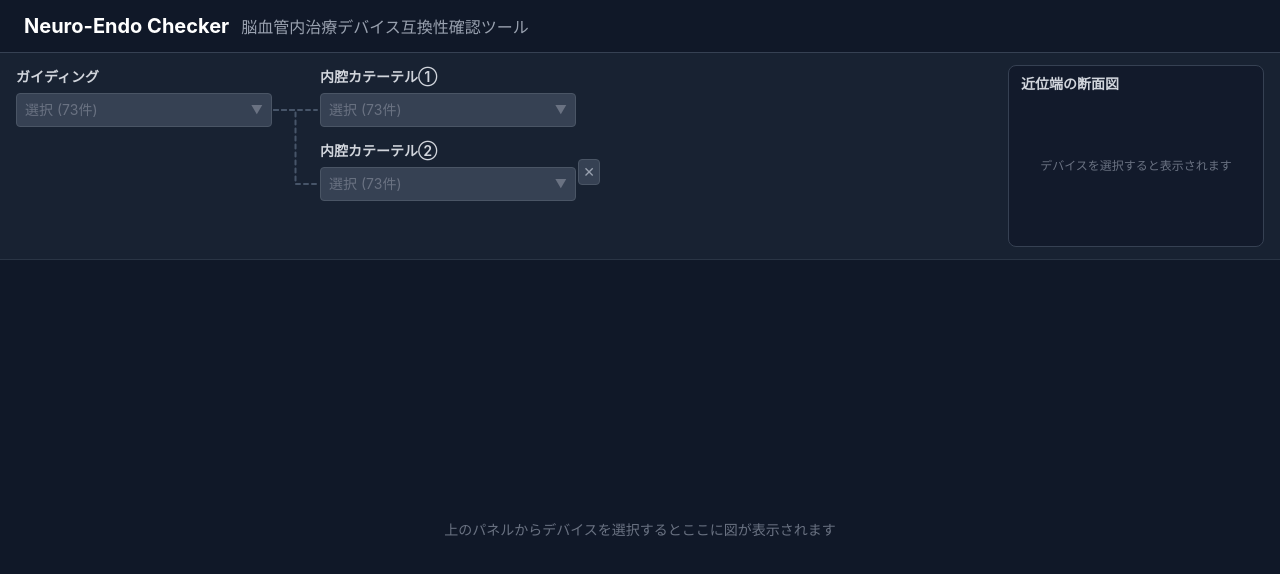
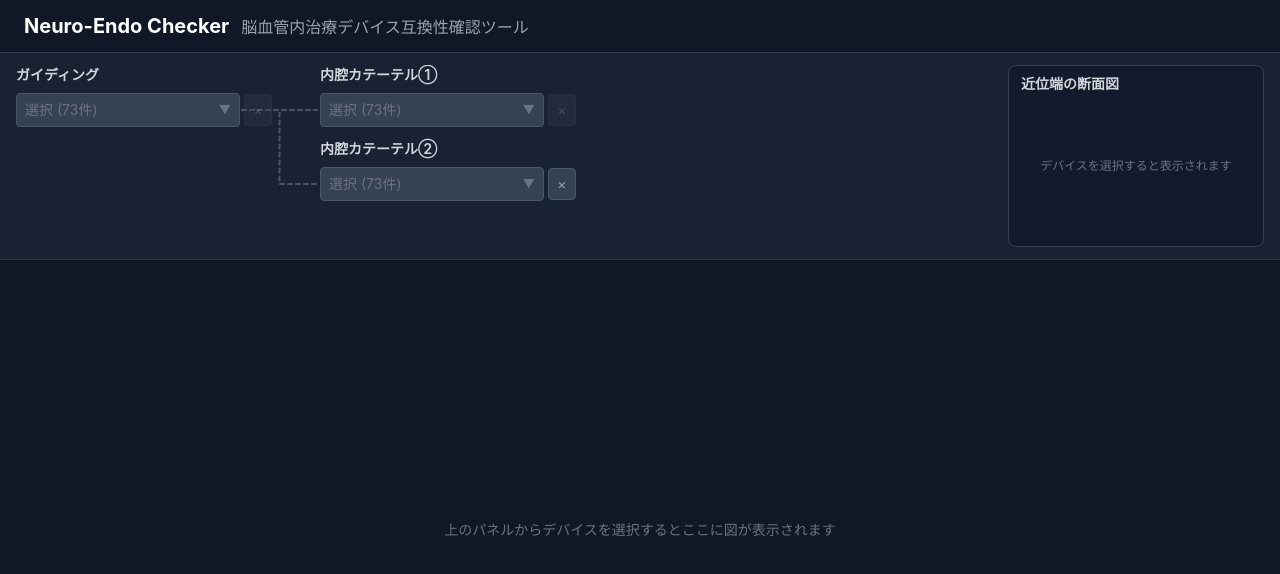
Before and after one commit to venturahighway83/neuro-endo-checker-ver2, a Next.js app in the folder apps/web/: page / in a window 1280 px wide. Both pictures are taken after a click on the button "＋ 内腔2本目追加". Shown: the top 574 px of the page. Built offline with nearby package versions, Linux system fonts and the light colour scheme.

Commit message:
Unify catheter remove controls and cascade descendant removal

```diff
--- a/apps/web/components/CheckerApp.tsx
+++ b/apps/web/components/CheckerApp.tsx
@@ -87,22 +87,14 @@ function MicroColumn({
         onSelect={setMicro1}
       />
       {showMicro2 ? (
-        <div className="flex items-start gap-1">
-          <div className="flex-1">
         <DevicePanel
           nodeId={`${parentId}-m2`} parentId={parentId}
           title={`マイクロ（${outerLabel}内）②`}
           devices={microDevices}
           selected={micro2}
           onSelect={setMicro2}
+          onRemove={removeMicro2}
         />
-          </div>
-          <button
-            onClick={removeMicro2}
-            className="mt-5 text-sm bg-gray-700 border border-gray-600 rounded px-1 py-0.5 text-gray-400 hover:text-red-400 hover:border-red-600 shrink-0"
-            title="2本目を削除"
-          >✕</button>
-        </div>
       ) : (
         <button
           onClick={() => setShowMicro2(true)}
@@ -190,9 +182,17 @@ export function CheckerApp({ guidingDevices, intermediateDevices, microDevices }
   );
 
   // ── Handlers ───────────────────────────────────────────────────────────────
+  function handleSelectGuiding(device: Device | null) {
+    setGuiding(device);
+    if (device === null) {
+      handleSelectInner1(null);
+      handleRemoveInner2();
+    }
+  }
+
   function handleSelectInner1(device: Device | null) {
     setInner1(device);
-    if (inner1?.id !== device?.id) {
+    if (device === null || inner1?.id !== device.id) {
       setMicro_i1_1(null);
       setMicro_i1_2(null);
       setShowMicro2_i1(false);
@@ -201,7 +201,7 @@ export function CheckerApp({ guidingDevices, intermediateDevices, microDevices }
 
   function handleSelectInner2(device: Device | null) {
     setInner2(device);
-    if (inner2?.id !== device?.id) {
+    if (device === null || inner2?.id !== device.id) {
       setMicro_i2_1(null);
       setMicro_i2_2(null);
       setShowMicro2_i2(false);
@@ -239,7 +239,7 @@ export function CheckerApp({ guidingDevices, intermediateDevices, microDevices }
                 title="ガイディング"
                 devices={guidingDevices}
                 selected={guiding}
-                onSelect={setGuiding}
+                onSelect={handleSelectGuiding}
               />
             </div>
             <div className="w-64 shrink-0">
@@ -269,21 +269,15 @@ export function CheckerApp({ guidingDevices, intermediateDevices, microDevices }
             <div className="flex gap-12 items-start">
               {/* spacer to align inner② under inner① */}
               <div className="w-64 shrink-0" aria-hidden />
-              <div className="relative w-64 shrink-0">
-                <div className="w-64">
+              <div className="w-64 shrink-0">
                 <DevicePanel
                   nodeId="inner2" parentId="guiding"
                   title="内腔カテーテル②"
                   devices={innerDevices}
                   selected={inner2}
                   onSelect={handleSelectInner2}
+                  onRemove={handleRemoveInner2}
                 />
-                </div>
-                <button
-                  onClick={handleRemoveInner2}
-                  className="absolute -right-6 top-5 text-sm bg-gray-700 border border-gray-600 rounded px-1 py-0.5 text-gray-400 hover:text-red-400 hover:border-red-600 shrink-0"
-                  title="2本目を削除"
-                >✕</button>
               </div>
               {inner2IsIntermediate && (
                 <div className="w-64 shrink-0">
--- a/apps/web/components/DevicePanel.tsx
+++ b/apps/web/components/DevicePanel.tsx
@@ -10,6 +10,8 @@ interface Props {
   devices: Device[];
   selected: Device | null;
   onSelect: (device: Device | null) => void;
+  /** Optional rows can be removed even before a device has been selected. */
+  onRemove?: () => void;
   nodeId?: string;
   parentId?: string;
 }
@@ -34,7 +36,7 @@ function formatOuterDiameter(value: number | null | undefined): string {
     : '—';
 }
 
-export function DevicePanel({ title, devices, selected, onSelect, nodeId, parentId }: Props) {
+export function DevicePanel({ title, devices, selected, onSelect, onRemove, nodeId, parentId }: Props) {
   const [open, setOpen] = useState(false);
   const [query, setQuery] = useState('');
   const [position, setPosition] = useState<DropdownPosition | null>(null);
@@ -129,7 +131,8 @@ export function DevicePanel({ title, devices, selected, onSelect, nodeId, parent
     : devices;
 
   function handleSelect(device: Device | null) {
-    onSelect(device);
+    if (device === null && onRemove) onRemove();
+    else onSelect(device);
     setOpen(false);
     setQuery('');
     triggerRef.current?.focus({ preventScroll: true });
@@ -137,23 +140,11 @@ export function DevicePanel({ title, devices, selected, onSelect, nodeId, parent
 
   return (
     <div ref={ref} className="relative">
-      {/* Label and selection removal */}
-      <div className="flex h-6 items-center justify-between gap-2 mb-1">
-        <div className="text-sm font-semibold text-gray-300">{title}</div>
-        {selected && (
-          <button
-            type="button"
-            onClick={() => handleSelect(null)}
-            aria-label={`${title}の選択を削除`}
-            title={`${selected.name}の選択を削除`}
-            className="shrink-0 rounded border border-gray-600 px-2 py-0.5 text-xs text-gray-400 transition-colors hover:border-red-500 hover:text-red-300 focus-visible:outline-2 focus-visible:outline-offset-2 focus-visible:outline-blue-400"
-          >
-            削除
-          </button>
-        )}
-      </div>
+      {/* Label */}
+      <div className="h-6 text-sm font-semibold text-gray-300 mb-1">{title}</div>
 
-      {/* Trigger */}
+      {/* Selector and removal control, shared by every device slot. */}
+      <div className="flex items-center gap-1">
       <button
         ref={triggerRef}
         type="button"
@@ -164,7 +155,7 @@ export function DevicePanel({ title, devices, selected, onSelect, nodeId, parent
         data-device-parent={parentId}
         data-device-selected={!!selected}
         onClick={() => setOpen((v) => !v)}
-        className={`w-full flex items-center gap-1 px-2 py-1.5 text-left rounded border text-sm transition-colors ${
+        className={`min-w-0 flex-1 flex items-center gap-1 px-2 py-1.5 text-left rounded border text-sm transition-colors ${
           open
             ? 'border-blue-500 ring-1 ring-blue-800 bg-gray-700'
             : selected
@@ -177,6 +168,17 @@ export function DevicePanel({ title, devices, selected, onSelect, nodeId, parent
         </span>
         <span className="text-gray-500 shrink-0 text-xs">{open ? '▲' : '▼'}</span>
       </button>
+      <button
+        type="button"
+        onClick={() => handleSelect(null)}
+        disabled={!selected && !onRemove}
+        aria-label={`${title}を削除`}
+        title={`${selected?.name ?? title}を削除`}
+        className="flex h-8 w-7 shrink-0 items-center justify-center rounded border border-gray-600 bg-gray-700 text-sm text-gray-400 transition-colors hover:border-red-500 hover:text-red-300 focus-visible:outline-2 focus-visible:outline-offset-2 focus-visible:outline-blue-400 disabled:cursor-not-allowed disabled:opacity-30 disabled:hover:border-gray-600 disabled:hover:text-gray-400"
+      >
+        <span aria-hidden="true">×</span>
+      </button>
+      </div>
 
       {/* Selected specs */}
       {selected && (
```
Also changed, not shown: 1 other file (tests, documents, lock files or other folders). Lines whose indentation alone changed are shown as unchanged.
